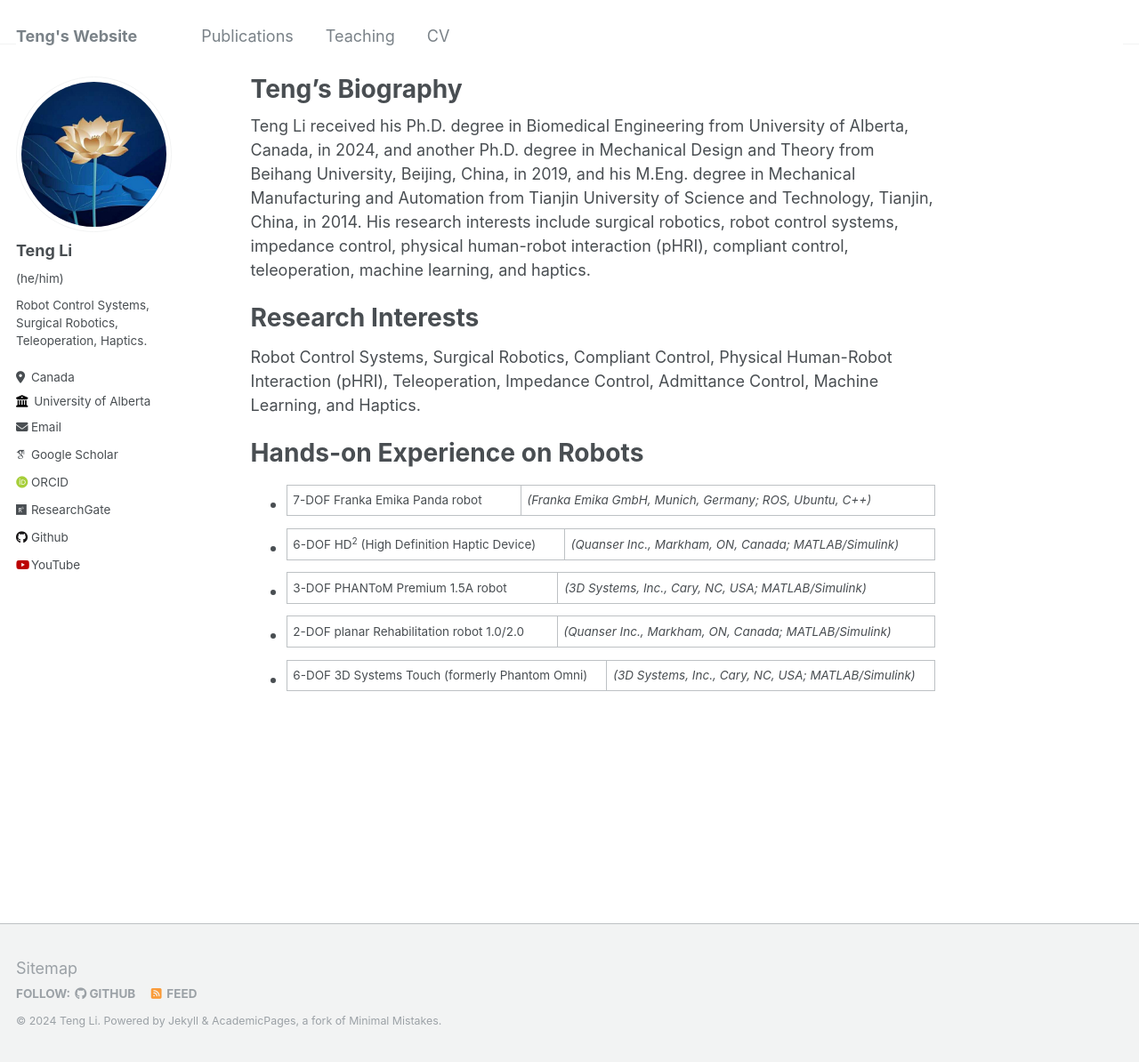
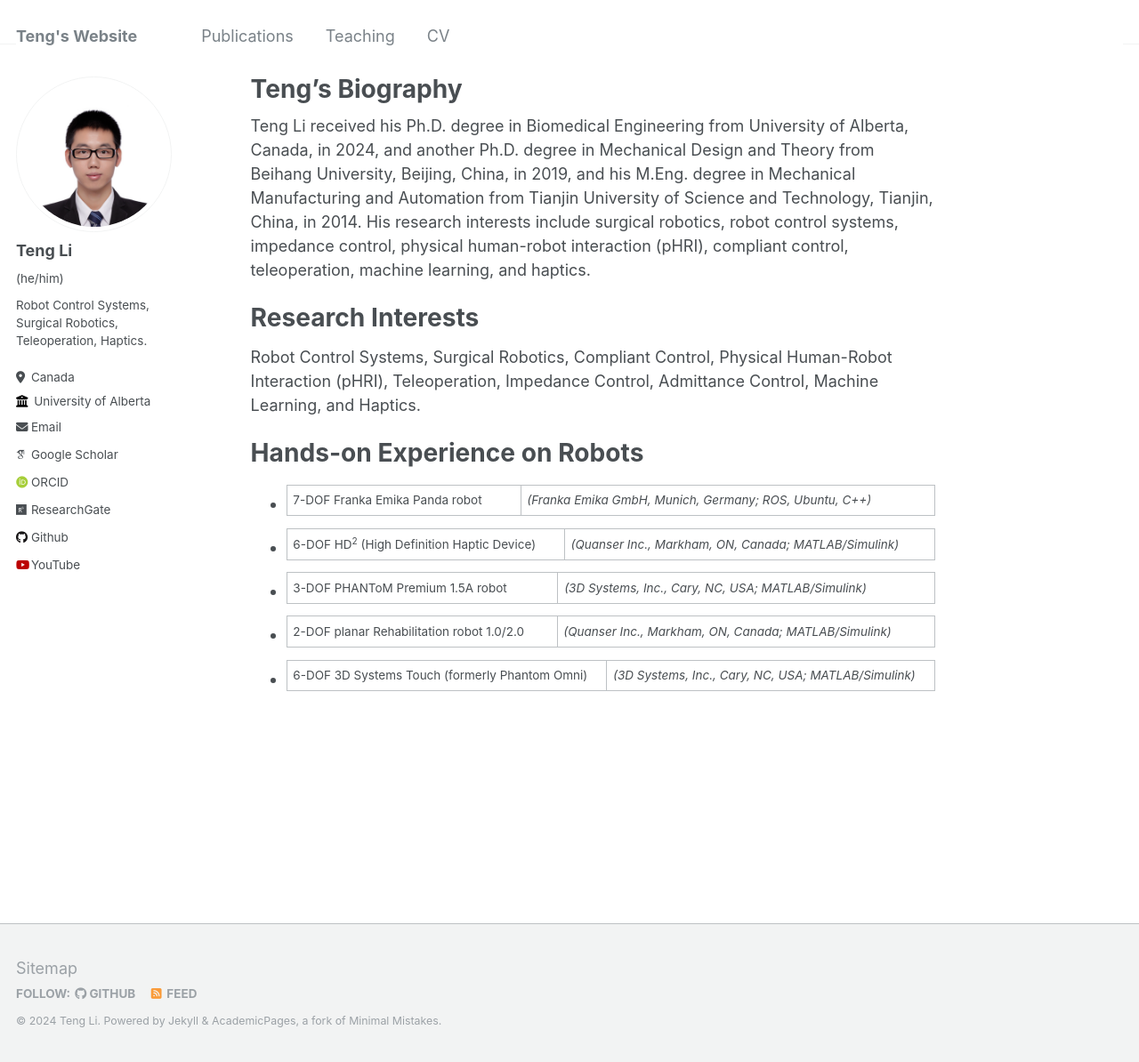
Before and after one commit to teng4/teng4.github.io, a Jekyll site: the page built from _pages/about.md, in a window 1280 px wide and 1194 px high. Shown: the whole window at 89% size. Built offline with Jekyll 4.4.1, drawn with Linux system fonts in a browser that asks for light colours; some web fonts are replaced.

Commit message:
Update _config.yml

```diff
--- a/_config.yml
+++ b/_config.yml
@@ -21,7 +21,7 @@
 #               Additional customization can be done by editing /_includes/author-profile.html
 author:
   # Biographic information
-  avatar           : "flower_lotus01_500x500.png" #"TengLi_720x720.png" #"20230320_720x720.png" #"flower_lotus01_500x500.png" #"profile.png" #"flower_tulips01.jpg"  #"profile.png"
+  avatar           : "TengLi_720x720.png" #"TengLi_720x720.png" #"20230320_720x720.png" #"flower_lotus01_500x500.png" #"profile.png" #"flower_tulips01.jpg"  #"profile.png"
   name             : "Teng Li"  #"Your Sidebar Name"
   pronouns         : "(he/him)" # example: "she/her"
   bio              : "Robot Control Systems, Surgical Robotics, Teleoperation, Haptics." # "Short biography for the left-hand sidebar"
```
